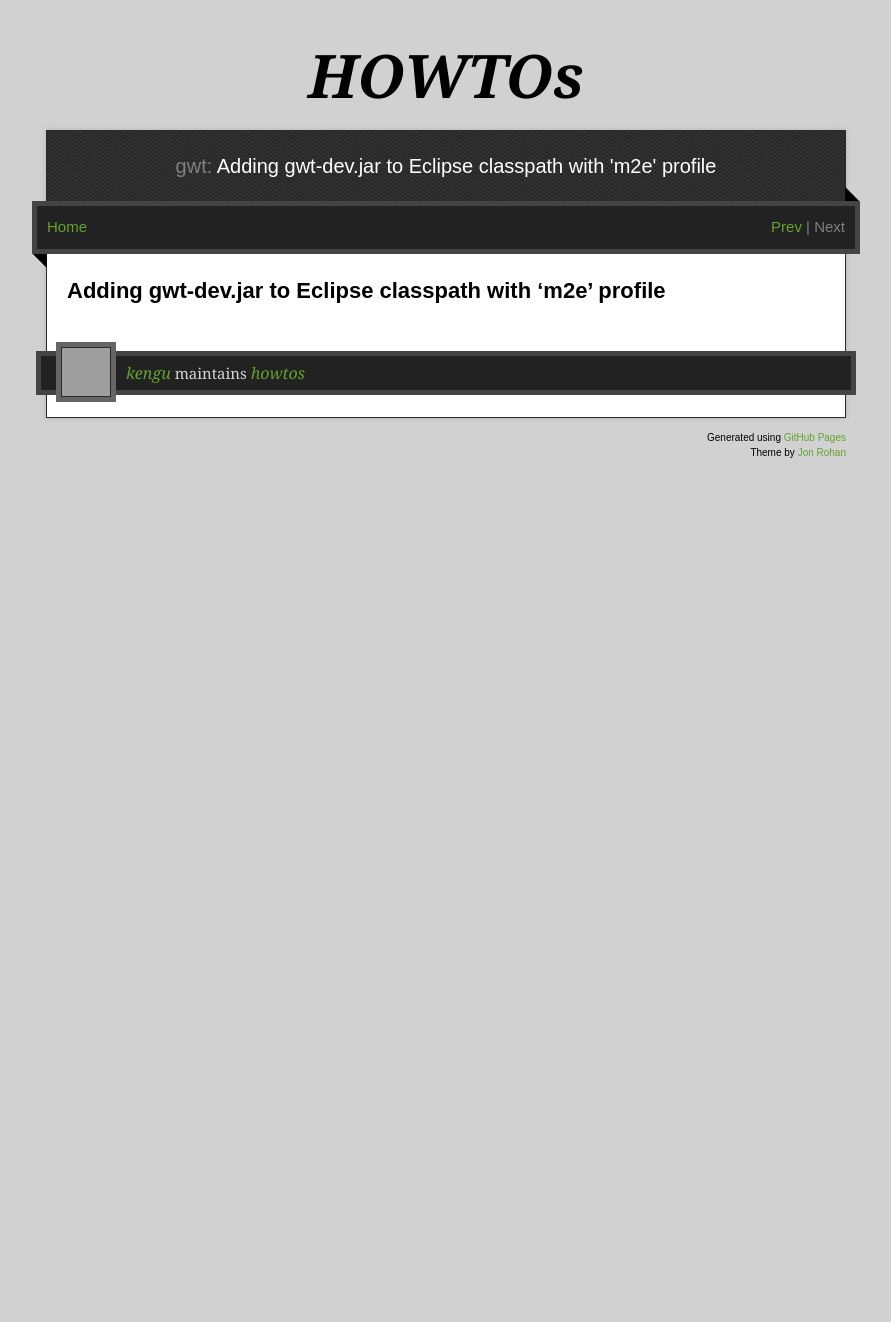
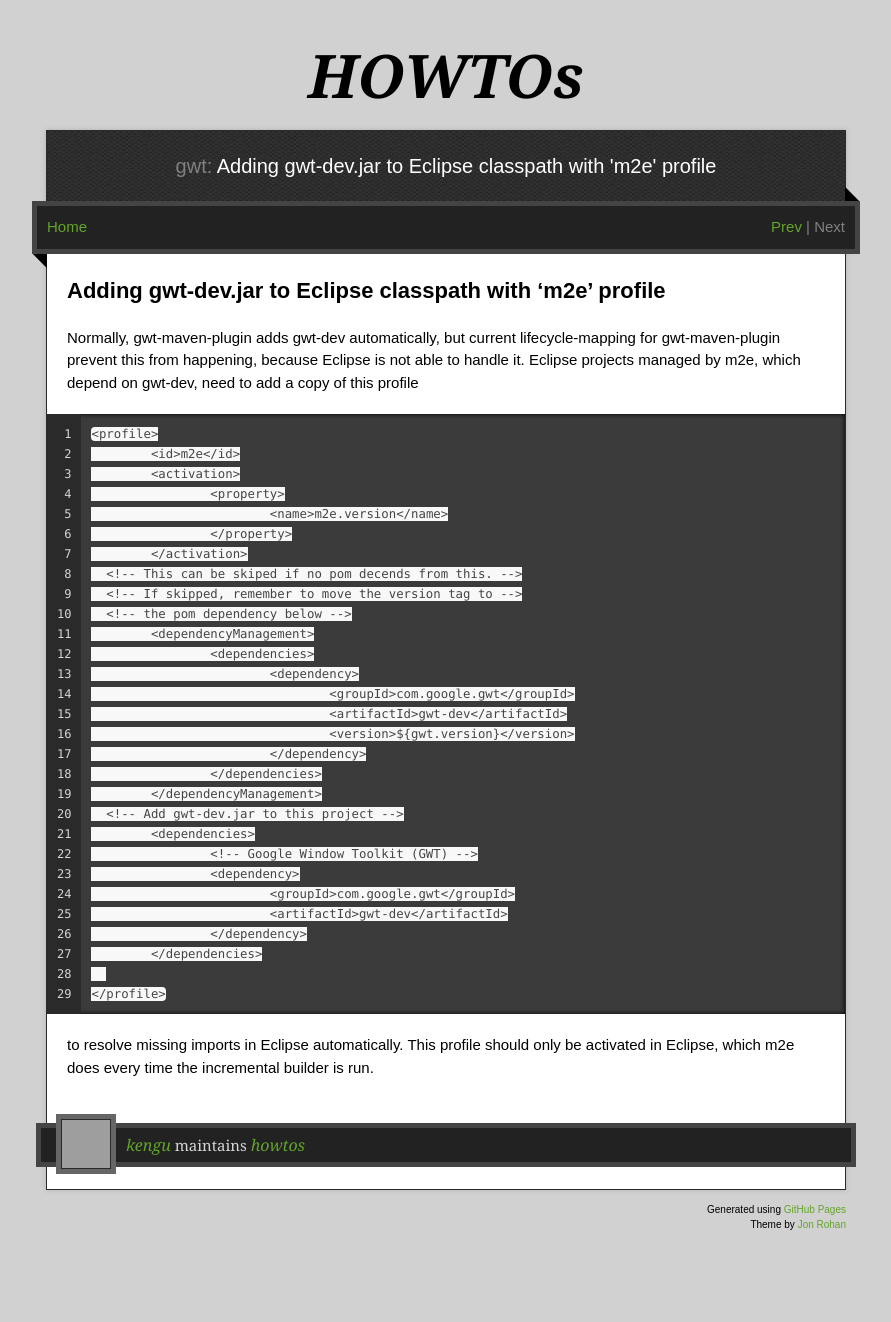
Before and after one commit to kengu/howtos, a Jekyll site: the page built from _posts/gwt/2013-01-11-Adding-gwt-dev-to-eclipse-classpath-with-m2e-profile.md, in a window 1280 px wide. Shown: the whole page, without its empty margins (194-1085 px from the left). Built offline with Jekyll 4.4.1, drawn with Linux system fonts in a browser that asks for light colours; nearby versions of some CDN libraries; before the commit the page ends 900 px from its top, so only the background shows below that; grey boxes are pictures that could not be loaded.

Commit message:
Update _posts/gwt/2013-01-11-Adding-gwt-dev-to-eclipse-classpath-with-m2e-profile.md

````diff
--- a/_posts/gwt/2013-01-11-Adding-gwt-dev-to-eclipse-classpath-with-m2e-profile.md
+++ b/_posts/gwt/2013-01-11-Adding-gwt-dev-to-eclipse-classpath-with-m2e-profile.md
@@ -10,3 +10,40 @@ rendered: site.time
 
 Adding gwt-dev.jar to Eclipse classpath with 'm2e' profile
 ==========================================================
+
+Normally, gwt-maven-plugin adds gwt-dev automatically, but current lifecycle-mapping
+for gwt-maven-plugin prevent this from happening, because Eclipse is not able to handle it.
+Eclipse projects managed by m2e, which depend on gwt-dev, need to add a copy of this profile
+```
+<profile>
+	<id>m2e</id>
+	<activation>
+		<property>
+			<name>m2e.version</name>
+		</property>
+	</activation>
+  <!-- This can be skiped if no pom decends from this. -->
+  <!-- If skipped, remember to move the version tag to -->
+  <!-- the pom dependency below -->
+	<dependencyManagement>
+		<dependencies>
+			<dependency>
+				<groupId>com.google.gwt</groupId>
+				<artifactId>gwt-dev</artifactId>
+				<version>${gwt.version}</version>
+			</dependency>
+		</dependencies>
+	</dependencyManagement>
+  <!-- Add gwt-dev.jar to this project -->
+	<dependencies>
+		<!-- Google Window Toolkit (GWT) -->
+		<dependency>
+			<groupId>com.google.gwt</groupId>
+			<artifactId>gwt-dev</artifactId>
+		</dependency>
+	</dependencies>
+
+</profile>
+```
+to resolve missing imports in Eclipse automatically. This profile should only be activated in
+Eclipse, which m2e does every time the incremental builder is run.
````
